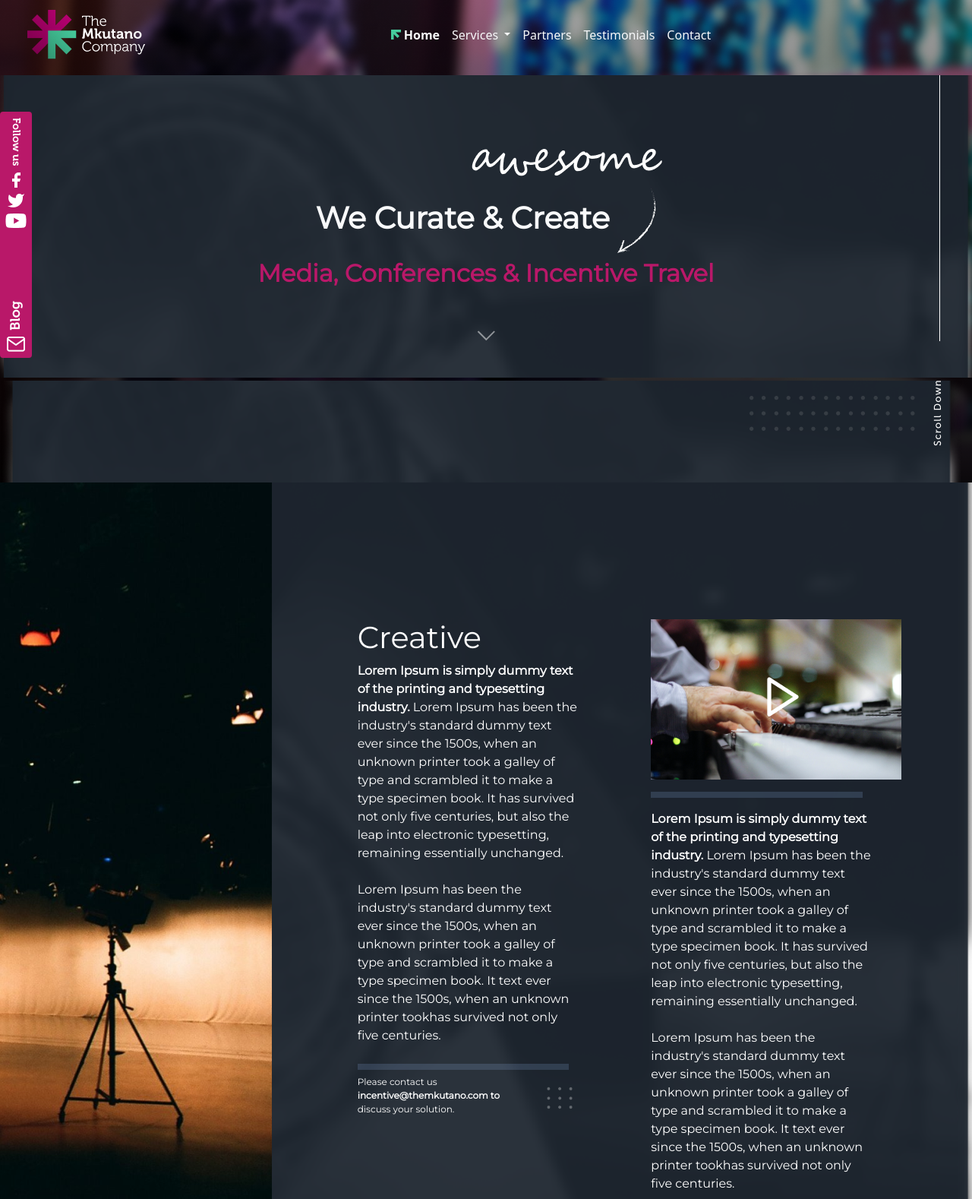
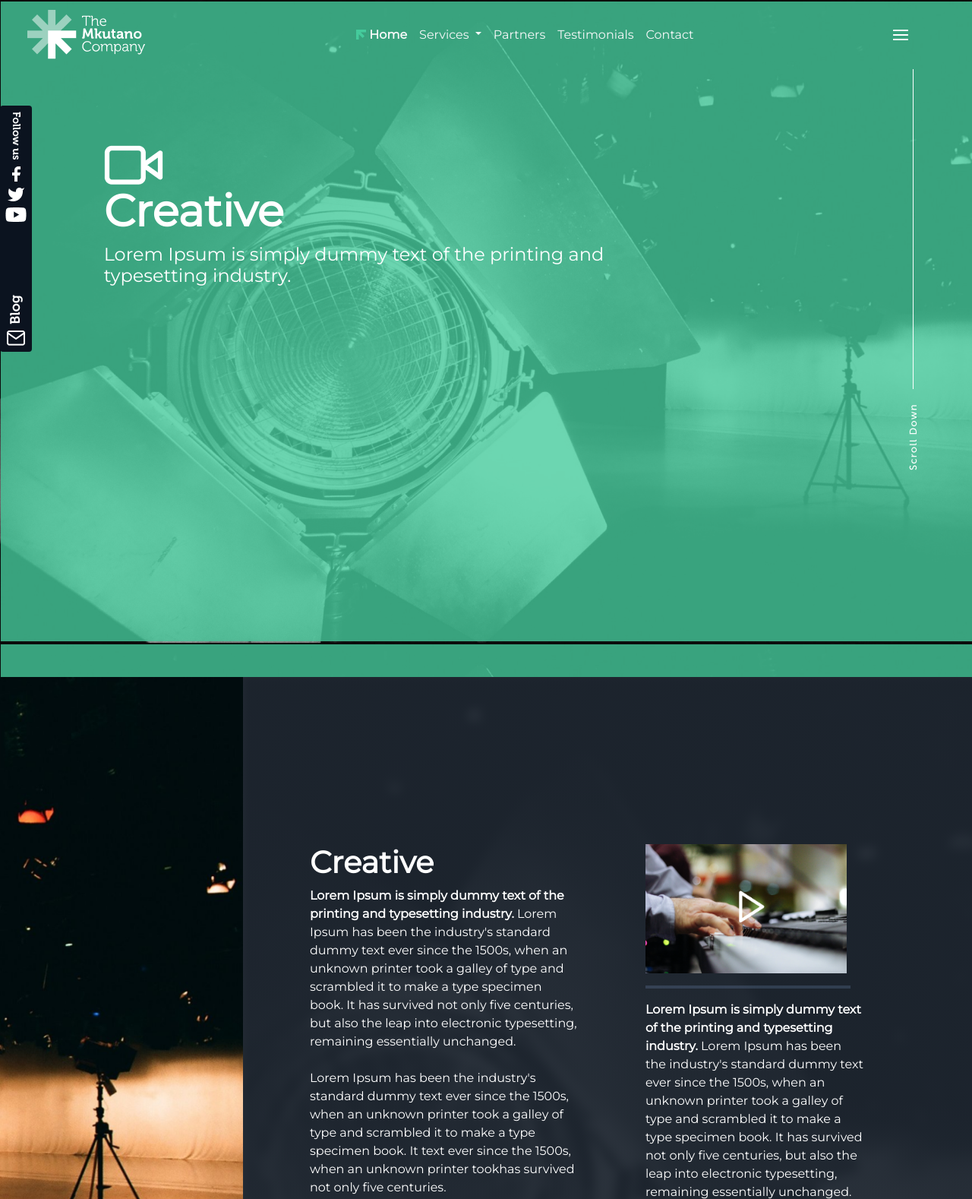
Before and after one commit to HayJ09/Task-7, a plain HTML site: page creative-1.html in a window 1280 px wide. Shown: the top 1578 px of the page at 76% size. Drawn offline with Linux system fonts and the light colour scheme; some icons are missing; a web font is replaced by a local one.

Commit message:
newly added

```diff
--- a/creative-1.html
+++ b/creative-1.html
@@ -12,14 +12,14 @@
     <title>creative-page</title>
 </head>
 <body>
-    <div class="hero">
-         <!-- navbar and hero header -->
+
+    <div class="hero-sec">
         <div class="firstview">
             <!-- navbar -->
             <nav class="navbar navbar-expand-lg navbar-expand-md navbar-light bg-trasnparent px-4 text-light">
                 <div class="container-fluid">
                         <a class="navbar-brand text-light d-flex logo-text" href="#">
-                        <img src="img/logo.png" alt="" class="logo w-auto h-auto">
+                            <img src="Landing-page-sec-6/Group 62.png" alt="" class="logo w-auto h-auto">
                         </a>
                         <button class="navbar-toggler" type="button" data-bs-toggle="collapse" data-bs-target="#navbarSupportedContent" aria-controls="navbarSupportedContent" aria-expanded="false" aria-label="Toggle navigation">
                             <span class="navbar-toggler-icon"></span>
@@ -28,13 +28,12 @@
                         <ul class="navbar-nav m-auto mb-2 mb-lg-0">
                         <li class="nav-item">
                             <a class="nav-link active text-light d-flex justify-content-center align-items-center fw-bolder" aria-current="page" href="#">
-                            <img src="img/Vector.png" alt=""  class="me-1 logo w-100 h-auto"> Home</a>
+                                <img src="Landing-page-sec-6/Vector.png" alt=""  class="me-1 logo w-100 h-auto"> Home</a>
                         </li>
                         <li class="nav-item dropdown">
                             <a class="nav-link dropdown-toggle text-light" href="#" id="navbarDropdown" role="button" data-bs-toggle="dropdown" aria-expanded="false">
                             Services
                             </a>
-
                         </li>
                         <li class="nav-item">
                             <a class="nav-link text-light" href="#">Partners</a>
@@ -46,13 +45,18 @@
                             <a class="nav-link text-light" href="#">Contact</a>
                         </li>
                     </div>
+                    <div class="menu">
+                        <img class="me-5 d-none d-lg-block" src="Landing-page-sec-6/Group 22.png" alt="hambuger">
+                    </div>
                     <i class="fa-solid fa-bars fs-3 ms-auto d-none d-md-block d-lg-block"></i>
                 </div>
             </nav>
-        <!-- hero section -->
-            <div class="row mt-2 mb-1 text-center">
-                <div class="col-lg-1 mt-5 d-none d-lg-block">
-                    <div class="card border-0 w-50" style="background-color: #B91869;">
+        </div>
+        <div class="hero text-start text-light" style="min-height: 100vh;">
+            <div class="section">
+                <div class="row">
+                    <div class="col-lg-1 d-none d-lg-block py-5">
+                        <div class="card border-0 w-50" style="background-color: rgba(11, 19, 31, 1);">
                             <img src="img/Follow us.png" alt=""  class="mx-auto my-2 logo w-auto h-auto">
                             <img src="img/facebook.png" alt=""  class="mx-auto mb-2 w-auto h-auto">
                             <img src="img/twitter.png" alt="" class="mx-auto mb-2 w-auto h-auto">
@@ -61,47 +65,31 @@
                             <img src="img/mail.png" alt=""  class="mx-auto mt-2 mb-2 w-auto h-auto">
                         </div>
                     </div>
-                <div class="col-lg-8 col-md-8 mx-auto">
-                    <div class="card py-5 bg-transparent border-0">
-                        <div class="section-2-img"><img src="/img/awesome.png" alt="" class="text-light mb-3 mt-5 awesome w-auto h-auto"></div>
-                        <h1 class="mx-2 text-light fw-bold">We Curate & Create <img src="/img/Frame.png" alt="" class="w-auto h-auto"></h1>
-                        <h2 class="mx-2 text-danger pb-5 fw-bolder">Media, Conferences & Incentive Travel</h2>
-                        <img src="img/arrow down.png" alt="" class="mx-auto w-auto h-auto">
+                    <div class="col-lg-10 col-12" style= "padding: 100px 40px 0;">
+                        <img src="Landing-page-sec-6/vid-icon.png" alt="">
+                        <h1 class="fw-bolder" style="font-size: 58px;">Creative</h1>
+                        <h4 style="width: 70%;">Lorem Ipsum is simply dummy text of the printing and typesetting industry.</h4>
                     </div>
-                </div>
-                <div class="col-lg-1 d-none d-lg-block">
-                    <div class="card  border-0 text-right bg-transparent">
-                        <img src="img/Line 4.png" alt="" width="1px" height="350px" class="m-auto">
-                    </div>
-                </div>
-            </div>
-            <div class="container-fluid pe-4">
-                <div class="row pb-5">
-                    <div class="col-lg-9">
-                    </div>
-                    <div class="col-lg-3 d-lg-block d-none">
-                        <div class="card bg-transparent border-0 pe-3">
-                            <div class="d-flex justify-content-end align-items-center">
-                                <div>
-                                    <img src="img/dotted.png" alt=""  class="w-auto h-auto me-4">
-                                </div>
-                                <div>
-                                    <img src="img/Scroll Down.png" alt=""  class="w-auto h-auto">
+                    <div class="col-lg-1 d-lg-block d-none">
+                        <div class="">
+                                <img src="Landing-page-sec-6/scr.png" alt="">
                         </div>
                     </div>
                 </div>
             </div>
         </div>
     </div>
+    <div class="content-1">
+        <div class="container-fluid">
+            <div class="row">
+                <div class="col-lg-3 px-0">
+                    <img src="Landing-page-sec-6/creative img.png" class="img-fluid w-auto h-auto d-none d-lg-block" style="width: 100%!important;" alt="">
                 </div>
-    <div class="body">
+                <div class="col-lg-9 joke px-0 d-flex" style="padding-top: 140px">
                     <div class="row">
-            <div class="col-lg-4">
-                <img src="Landing-page-sec-6/creative img.png" alt="">
-            </div>
-            <div class="col-lg-4 ps-5" style="padding: 180px 0;">
-                <h1 class="">Creative</h1>
-                <p class="" style="width: 75%;">
+                        <div class="col-lg-6 pt-5" style="padding: 80px 0 80px 100px!important;">
+                            <h1 class="fw-bolder">Creative</h1>
+                            <p class="text-start" style="width: 90%; font-size: 16px;">
                             <span class="fw-bold">Lorem Ipsum is simply dummy text of the printing and typesetting industry.</span>
                             Lorem Ipsum has been the industry's standard dummy text ever since the 1500s,
                             when an unknown printer took a galley of type and scrambled it to make a type
@@ -114,16 +102,16 @@
                             specimen book. It text ever since the 1500s, when an unknown printer tookhas
                             survived not only five centuries.
                             </p>
-                <img class="" src="Landing-page-sec-6/Line.png" alt="" style="width: 72%; mix-blend-mode: screen; height: 8px;">
+                            <img class="" src="Landing-page-sec-6/Line.png" alt="" style="width: 90%; mix-blend-mode: screen; height: 4px;">
                             <div class="contact-us d-flex">
-                    <p style="font-size: 12px;">Please contact us<br><span class="fw-bold">incentive@themkutano.com to</span><br>discuss your solution.</p>
-                    <img src="Landing-page-sec-6/exp_icon.png" class="" style="width: 15%; height: 60px; margin-left: 50px;" alt="line">
+                                <p style="font-size: 10px;">Please contact us<br><span class="fw-bold">incentive@themkutano.com to</span><br>discuss your solution.</p>
+                                <img src="Landing-page-sec-6/exp_icon.png" class="d-none d-lg-block" style="width: 10%; height: 50px; margin-left: 50px;" alt="line">
                             </div>
                         </div>
-            <div class="col-lg-4 pe-5" style="padding: 180px 0;">
-                <img src="Landing-page-sec-6/video-play.png" alt="video">
-                <img class="my-3" src="Landing-page-sec-6/Line.png" alt="" style="width: 72%; mix-blend-mode: screen; height: 8px;">
-                <p class="" style="width: 75%;">
+                        <div class="col-lg-6" style="padding: 80px 0 80px 50px;">
+                            <img src="Landing-page-sec-6/video-play.png" style="width: 60%" alt="video">
+                            <img class="my-3" src="Landing-page-sec-6/Line.png" alt="" style="width: 61%; mix-blend-mode: screen; height: 4px;">
+                            <p class="" style="width: 65%; font-size: 16px;">
                                 <span class="fw-bold">Lorem Ipsum is simply dummy text of the printing and typesetting industry.</span>
                                 Lorem Ipsum has been the industry's standard dummy text ever since the 1500s,
                                 when an unknown printer took a galley of type and scrambled it to make a type
@@ -139,21 +127,27 @@
                         </div>
                     </div>
                 </div>
-    <div class="download" style="background:rgba(185, 24, 105, 1)">
+            </div>
+        </div>
+
+    </div>
+    <div class="download" style="background:rgba(185, 24, 105, 1);">
         <div class="container pt-3">
             <div class="content d-flex justify-content-center">
                 <div class="download d-flex justify-content-center">
-                    <img src="Landing-page-sec-6/exp_icon.png" class="" style="width: 15%; height: 60px; margin-right: 50px;" alt="line">
+                    <img src="Landing-page-sec-6/exp_icon.png" class="d-none d-lg-block" style="width: 15%; height: 60px; margin-right: 50px;" alt="line">
                     <div class="brochure d-flex justify-content-between">
                         <img src="Landing-page-sec-6/book.png" alt="book" style="width: 10%; height:auto;">
-                        <h4 class="ps-3 pt-3 fw-light" style="width: 100%; font-size: 22px; color: white;"><span class="fw-bold">Download</span> the Brochure</h4>
+                        <h4 class="ps-3 pt-3 fw-light" style="width: 100%; font-size: 20px; color: white;"><span class="fw-bold">Download</span>the Brochure</h4>
                     </div>
-                    <img src="Landing-page-sec-6/exp_icon.png" class="" style="width: 15%; height: 60px; margin-left: 50px;" alt="line">
+                    <img src="Landing-page-sec-6/exp_icon.png" class="d-none d-lg-block" style="width: 15%; height: 60px; margin-left: 50px;" alt="line">
                 </div>
             </div>
             <div class="conten-2 d-flex justify-content-center">
-                <img class="fw-bold pe-2" src="Landing-page-sec-6/log.png" alt="" style="width: 2%; height: 24px;">
-                <p class="fw-bold fs-5 text-light">click here</p>
+                <img class="fw-bold pe-2 d-none d-lg-block" src="Landing-page-sec-6/log.png" alt="" style="width: 2%; height: 28px;">
+                <a href="">
+                    <p class="fw-bold fs-5 text-light" style="text-decoration: none;">click here</p>
+                </a>
             </div>
         </div>
     </div>
--- a/css/creative-1.css
+++ b/css/creative-1.css
@@ -2,31 +2,21 @@
     margin: 0;
     padding: 0;
     box-sizing: border-box;
-}
-.row {
-    background-image: url(../Landing-page-sec-6/bck.png);
-    background-repeat: no-repeat;
-    background-size: cover;
-    background-position: center;
     color: white;
+    overflow-x: hidden;
     font-family: 'Montserrat', sans-serif;
     /* font-family: 'MuseoModerno', cursive; */
     /* font-family: 'Space Mono', monospace; */
 }
-.firstview {
-    background-image: linear-gradient(to bottom, rgba(0, 0, 0, 0.347), rgba(0, 0, 0, 0.948)), url(/img/topHead.png);
-    background-position: center;
-    background-repeat: no-repeat;
-    background-size: cover;
+
+
+.joke{
+    background-image: linear-gradient(to bottom, #1d252ff0, #1d252ff0), url(../Landing-page-sec-6/Mkutano_II\ -304\ 1.png);
+    /* color: #1D252F; */
 }
-
-.firstview {
-    background-image: linear-gradient(to bottom, rgba(0, 0, 0, 0.347), rgba(0, 0, 0, 0.948)), url(/img/topHead.png);
-    background-position: center;
-    background-repeat: no-repeat;
-    background-size: cover;
+.hero-sec {
+    background-image: url(../Landing-page-sec-6/Green-bg.png);
 }
-
 .logo-text h4, .logo-text p {
     font-size: 14px;
     line-height: 15px;
@@ -38,5 +28,5 @@
     text-align: right;
 }
 .firstview h2 {
-    color: #B91869 !important;;
+    color: #B91869 !important;
 }
```
Also changed, not shown: landingpagesec1and2.html (+4 -2 lines), Landing-page-sec-6/Green-bg.png (added), Landing-page-sec-6/Group 22.png (added), Landing-page-sec-6/Group 61.png (added), Landing-page-sec-6/Group 62.png (added), Landing-page-sec-6/Mkutano_II -304 1.png (added), Landing-page-sec-6/Scroll-down.png (added), Landing-page-sec-6/scr.png (added), Landing-page-sec-6/vid-icon.png (added), img/Scroll Down.png (deleted). Lines whose indentation alone changed are shown as unchanged.
